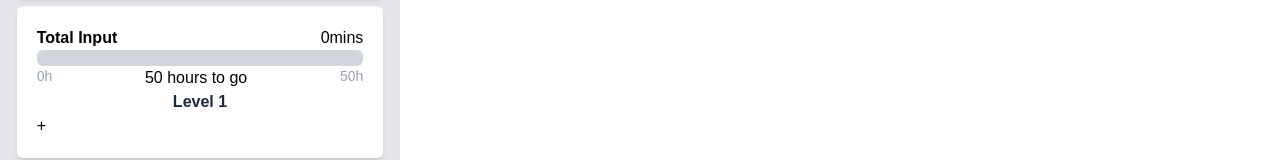
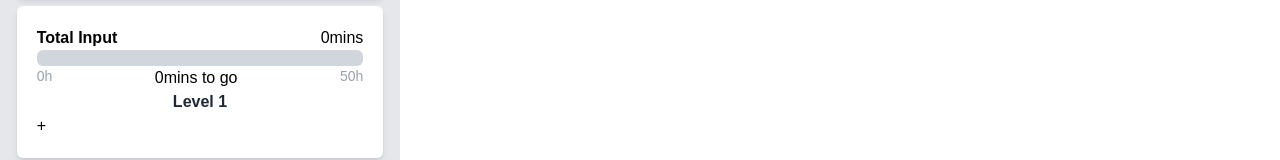
Before and after one commit to Yoreni/track-your-input, a React (Vite) app: page / in a window 1280 px wide. Shown: the part 130-290 px from the top of the page. Built offline with nearby package versions, Linux system fonts and the light colour scheme.

Commit message:
functions now mostly use seconds

```diff
--- a/src/Settings.ts
+++ b/src/Settings.ts
@@ -27,15 +27,30 @@ const KEY = 'settings'
 
 export async function saveSettings(settings: Settings)
 {
-  await browser.storage.local.set({[KEY]: settings});
+  try
+  {
+    await browser.storage.local.set({[KEY]: settings});
+  }
+  catch (error)
+  {
+    console.error(`Could not save settings ${error}`)
+  }
 }
 
 export async function loadSettings(): Promise<Settings>
 {
+  try
+  {
     const loadedSettings = (await browser.storage.local.get(KEY))
     if (!loadedSettings[KEY])
       return makeDefaultSettings()
     return loadedSettings[KEY] as Settings
+  }
+  catch(error)
+  {
+    console.error(`Could not load settings ${error}`)
+    return makeDefaultSettings()
+  }
 }
 
 function makeDefaultSettings(): Settings
--- a/src/WatchData.ts
+++ b/src/WatchData.ts
@@ -45,6 +45,8 @@ export function convertFromFlattenedList(flattenedList: FlattenedWatchDataEntry[
 
 export async function loadWatchData(): Promise<WatchData>
 {
+    try
+    {
         let loadedData = (await browser.storage.local.get(KEY))
         if (!loadedData[KEY])
             return {}
@@ -59,6 +61,12 @@ export async function loadWatchData(): Promise<WatchData>
                 }))
         }
         return loadedData
+    }
+    catch(error)
+    {
+        console.error(`Could not load watch data ${error}`)
+        return {}
+    }
 }
 
 export async function saveWatchData(watchData: WatchData)
@@ -92,31 +100,31 @@ export function getInputDataForMonth(monthDisplay: Date, input: WatchDataEntry[]
     for (let day = 1; day <= daysInMonth; ++day)
     {
         const date = new Date(monthDisplay.getFullYear(), monthDisplay.getMonth(), day, HOUR_CUTOFF)
-        perDayInput[day] = getMinutesOfInputOnDay(date, input)
+        perDayInput[day] = getInputOnDay(date, input)
     }
     return perDayInput;
 }
 
-export function calcTotalHoursThisMonth(monthDisplay: Date, input: WatchDataEntry[])
+export function calcInputThisMonth(monthDisplay: Date, input: WatchDataEntry[])
 {
     const perDayInput = Object.values(getInputDataForMonth(monthDisplay, input))
-    return perDayInput.reduce((partialSum, a) => partialSum + a, 0) / 60;
+    return perDayInput.reduce((partialSum, a) => partialSum + a, 0);
 }
 
-export function calculateTotalHours(input: WatchDataEntry[])
+export function calculateTotalTime(input: WatchDataEntry[])
 {
     let seconds = 0;
     input.forEach((entry: WatchDataEntry) => {
         seconds += entry.time
     })
-    return seconds / 3600;
+    return seconds;
 }
 
-export function getMinutesOfInputOnDay(date: Date, input: WatchDataEntry[])
+export function getInputOnDay(date: Date, input: WatchDataEntry[])
 {
     if (!input)
         return 0
-    const hours = calculateTotalHours(input.filter(
-        (entry: WatchDataEntry) => isOnSameDay(date, entry.date)))
-    return hours * 60
+    const inputOnDay = input.filter((entry: WatchDataEntry) => isOnSameDay(date, entry.date))
+    const inputTime = calculateTotalTime(inputOnDay)
+    return inputTime
 }
--- a/src/popup/ProgressDashboard.tsx
+++ b/src/popup/ProgressDashboard.tsx
@@ -57,7 +57,7 @@ function Dashboard({input, addInputEntry, settings, setSettings, language}: Prop
                 <InputCounter input={input} addInputEntry={addInputEntry} settings={settings}/>
             </Card>
             <Card>
-                <Calendar input={input} goal={goal}/>
+                <Calendar input={input} goal={goal * 60}/>
             </Card>
             <Card>
                 <Statistics input={input}/>
--- a/src/popup/progress/Calendar.tsx
+++ b/src/popup/progress/Calendar.tsx
@@ -2,7 +2,7 @@
 
 import { useState } from "react"
 import { getDaysInMonth, isOnSameDay } from "../../utils"
-import { calcTotalHoursThisMonth, getInputDataForMonth, type WatchDataEntry } from "../../WatchData"
+import { calcInputThisMonth, getInputDataForMonth, type WatchDataEntry } from "../../WatchData"
 import { StatisticsCell } from "./StatisticsCell"
 
 function formatDateHeader(date: Date, locale: Intl.LocalesArgument = "en"): String
@@ -13,13 +13,12 @@ function formatDateHeader(date: Date, locale: Intl.LocalesArgument = "en"): Stri
     })
 }
 
-function formatInputMins(mins: number)
+function formatInputMins(seconds: number)
 {
-    if (mins >= 1)
-        return `${Math.floor(mins)}m`
-    else if (mins > 0)
+    const mins = Math.floor(seconds / 60);
+    if (mins < 1)
         return "<1m"
-    return ""
+    return `${mins}m`
 }
 
 function drawDayCells(monthDisplay: Date, input: WatchDataEntry[], goal: number)
@@ -35,19 +34,19 @@ function drawDayCells(monthDisplay: Date, input: WatchDataEntry[], goal: number)
     const perDayInput = getInputDataForMonth(monthDisplay, input)
     for (let day = 1; day <= daysInMonth; day++)
     {
-        const minsOfInput = perDayInput[day];
+        const secsOfInput = perDayInput[day];
         let type: DayCellType = "FILLER"
         const lookingAtDate = new Date(new Date(firstDayOfMonth).setDate(day))
 
         if (now < lookingAtDate || isOnSameDay(now, lookingAtDate))
             type = "FUTURE"
-        else if (!minsOfInput)
+        else if (secsOfInput === 0)
             type = "NO_INPUT"
-        else if (minsOfInput >= goal)
+        else if (secsOfInput >= goal)
             type = "GOAL_REACHED"
         else
             type = "LOW_INPUT"
-        cells.push(<DayCell day={day} minsInput={minsOfInput} cellType={type}/>);
+        cells.push(<DayCell day={day} input={secsOfInput} cellType={type}/>);
     }
 
     return cells;
@@ -71,7 +70,7 @@ export function Calendar({input, goal}: CalendarProps )
         setMonthDisplay(new Date(new Date(monthDisplay).setMonth(monthDisplay.getMonth() + amount)))
     }
 
-    const hoursThisMonth = Math.floor(calcTotalHoursThisMonth(monthDisplay, input) * 10) / 10
+    const hoursThisMonth = Math.floor((calcInputThisMonth(monthDisplay, input) / 3600) * 10) / 10
 
     return <div>
         <div className="flex justify-between items-center mb-5 select-none">
@@ -100,7 +99,7 @@ type DayCellType = "NO_INPUT" | "LOW_INPUT" | "GOAL_REACHED" | "FUTURE" | "FILLE
 
 interface DayCellProps {
     day?: number
-    minsInput?: number
+    input?: number
     cellType: DayCellType
 }
 
@@ -112,12 +111,12 @@ const cellTypeClass: Record<DayCellType, string> = {
     "FILLER": ""
 }
 
-function DayCell( {day, minsInput = 0, cellType}: DayCellProps )
+function DayCell( {day, input = 0, cellType}: DayCellProps )
 {
     return <div className={`flex flex-col justify-center m-0 p-0 items-center h-11 max-h-11 max-w-11 rounded-lg text-md ${cellTypeClass[cellType]}`} >
         <p className="font-bold">{day}</p>
-        {minsInput > 0 && <div className="text-xs font-normal text-rgba(180, 180, 180, 0.8) mr-0.5">
-            {formatInputMins(minsInput)}
+        {input > 0 && <div className="text-xs font-normal text-rgba(180, 180, 180, 0.8) mr-0.5">
+            {formatInputMins(input)}
         </div>}
     </div>
 }
--- a/src/popup/progress/DailyGoal.tsx
+++ b/src/popup/progress/DailyGoal.tsx
@@ -1,5 +1,5 @@
 import { useState } from "react";
-import { getMinutesOfInputOnDay, type WatchDataEntry } from "../../WatchData";
+import { getInputOnDay, type WatchDataEntry } from "../../WatchData";
 import { Dialog } from "../Dialog";
 import { ProgressBar } from "../ProgressBar";
 import { type Settings } from "../../Settings";
@@ -16,7 +16,7 @@ export function DailyGoal({input, language, goal, setSettings}: Props)
 {
     const [goalDialogOpen, setGoalDialogOpen] = useState(false)
     const [goalField, setGoalField] = useState(goal);
-    const inputToday = Math.floor(getMinutesOfInputOnDay(new Date(), input))
+    const inputToday = Math.floor(getInputOnDay(new Date(), input) / 60)
 
     function changeDailyGoal(newGoal: number)
     {
--- a/src/popup/progress/InputCounter.tsx
+++ b/src/popup/progress/InputCounter.tsx
@@ -1,5 +1,5 @@
 import { useState } from 'react';
-import { calculateTotalHours, type WatchDataEntry } from '../../WatchData';
+import { calculateTotalTime, type WatchDataEntry } from '../../WatchData';
 import { ProgressBar } from '../ProgressBar';
 import { AddInputDialog } from './AddInputDialog';
 import type { Settings } from '../../Settings';
@@ -13,19 +13,29 @@ const HOURS_FOR_LEVEL = Object.freeze([0, 50, 150, 300, 600, 1000, 1500])
 
 const formatHoursFunctions: Record<string, (hours: number) => string> =
 {
-  "excat": (hours) => {
-    const mins = Math.floor((hours % 1) * 60)
+  "excat": (seconds) => {
+    const {mins, hours} = calcMinsHours(seconds)
     if (hours < 1)
       return `${mins}m`
     return `${Math.floor(hours)}h ${mins}m`
   },
-  "default": (hours) => {
-    const mins = Math.floor(hours * 60)
-    hours = Math.floor(hours)
+  "default": (seconds) => {
+    const {mins, hours} = calcMinsHours(seconds)
     if (hours === 0)
       return `${mins}min${mins !== 1 ? "s" : ""}`
     return `${hours.toLocaleString("en")} hour${hours !== 1 ? "s" : ""}`
   }
+}
+
+function calcMinsHours(seconds: number)
+{
+  if (seconds < 0)
+    seconds = Math.abs(seconds)
+
+  const totalMins = Math.floor(seconds / 60)
+  const hours = Math.floor(seconds / 3600)
+  const mins = totalMins % 60
+  return {totalMins, hours, mins}
 }
 
 function getLevel(hours: number): number
@@ -46,7 +56,7 @@ function roundToNearestMin(hours: number, round: (a: number) => number = Math.ro
 
 function calcProgress(input: any)
 {
-    const hours = calculateTotalHours(input)
+    const hours = Math.floor(calculateTotalTime(input) / 3600)
     const level = getLevel(hours)
     if (level == HOURS_FOR_LEVEL.length) //handle max level
         return {level, remainingHours: 0, progress: 1, hours}
--- a/src/popup/progress/Statistics.tsx
+++ b/src/popup/progress/Statistics.tsx
@@ -1,5 +1,5 @@
 import { normaliseDay } from "../../utils";
-import { getMinutesOfInputOnDay, type WatchDataEntry } from "../../WatchData";
+import { getInputOnDay, type WatchDataEntry } from "../../WatchData";
 import { StatisticsCell } from "./StatisticsCell";
 
 const STREAK_CAP = 7;
@@ -14,11 +14,11 @@ function getStreak(input: WatchDataEntry[])
     let streak = 0;
     let checkingDate = new Date();
 
-    if (getMinutesOfInputOnDay(checkingDate, input) > 0)     //check for today
+    if (getInputOnDay(checkingDate, input) > 0)     //check for today
         ++streak;
     checkingDate.setDate(checkingDate.getDate() - 1);
 
-    while (getMinutesOfInputOnDay(checkingDate, input) > 0)
+    while (getInputOnDay(checkingDate, input) > 0)
     {
         ++streak;
         checkingDate.setDate(checkingDate.getDate() - 1);
```
Lines whose indentation alone changed are shown as unchanged.
